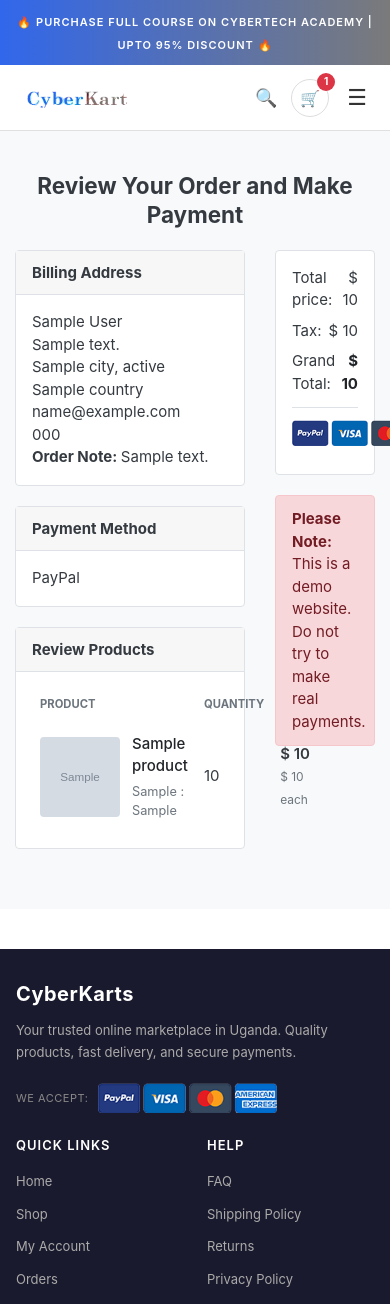
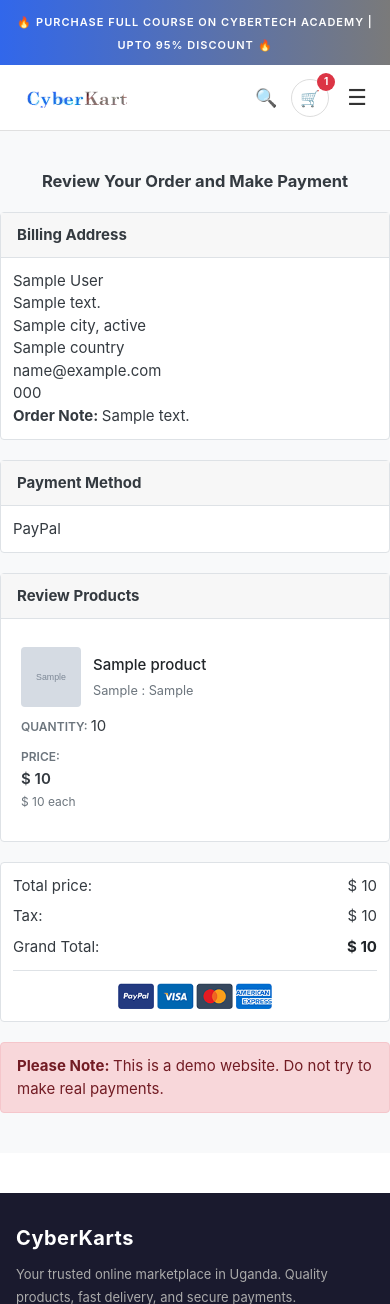
Before and after one commit to chivan-kats41/ecommerce, a Django app: template templates/orders/payments.html in a window 390 px wide; the page is wider, and only the part inside the window is pictured. Shown: the top 1304 px of that part. Run offline with Django 5.2, Linux system fonts and the light colour scheme; the template is opened without the code that fills it: most values are stand-ins (such as "Sample title", 1, 10 or a date in 2020); grey boxes marked "Sample" are stand-in pictures; some libraries are stand-ins or nearby versions; some web fonts are replaced.

Commit message:
Update payments.html

```diff
--- a/templates/orders/payments.html
+++ b/templates/orders/payments.html
@@ -3,25 +3,254 @@
 
 {% block content %}
 
-<section style="padding-top: 40px; padding-bottom: 40px; background-color: #f8f9fa;">
-  <div style="max-width: 1140px; margin: 0 auto; padding: 0 15px;">
+<style>
+  .checkout-section {
+    padding-top: 40px;
+    padding-bottom: 40px;
+    background-color: #f8f9fa;
+  }
 
-    <h4 style="text-align: center; margin-bottom: 20px;">Review Your Order and Make Payment</h4>
-    <div style="display: flex; flex-wrap: wrap; margin: 0 -15px;">
+  .checkout-container {
+    max-width: 1140px;
+    margin: 0 auto;
+    padding: 0 15px;
+  }
+
+  .checkout-title {
+    text-align: center;
+    margin-bottom: 20px;
+  }
+
+  .checkout-row {
+    display: flex;
+    flex-wrap: wrap;
+    margin: 0 -15px;
+  }
+
+  /* Left column: 2/3 width on desktop */
+  .checkout-col-main {
+    flex: 0 0 66.666%;
+    max-width: 66.666%;
+    padding: 0 15px;
+    box-sizing: border-box;
+  }
+
+  /* Right column: 1/3 width on desktop */
+  .checkout-col-side {
+    flex: 0 0 33.333%;
+    max-width: 33.333%;
+    padding: 0 15px;
+    box-sizing: border-box;
+  }
+
+  .checkout-card {
+    border: 1px solid #dee2e6;
+    border-radius: 4px;
+    margin-bottom: 20px;
+    background: #fff;
+  }
+
+  .checkout-card-header {
+    padding: 12px 16px;
+    margin: 0;
+    background-color: #f7f7f7;
+    border-bottom: 1px solid #dee2e6;
+    font-size: 1rem;
+  }
+
+  .checkout-card-body {
+    padding: 16px;
+  }
+
+  .checkout-card-body p {
+    margin-bottom: 0;
+  }
+
+  /* Products table */
+  .products-table {
+    width: 100%;
+    border-collapse: collapse;
+  }
+
+  .products-table thead tr {
+    color: #6c757d;
+    font-size: 0.75rem;
+    text-transform: uppercase;
+  }
+
+  .products-table th {
+    padding: 8px;
+    text-align: left;
+    border: none;
+  }
+
+  .products-table th.col-qty  { width: 120px; }
+  .products-table th.col-price { width: 120px; }
+
+  .products-table td {
+    padding: 12px 8px;
+    border: none;
+    vertical-align: middle;
+  }
+
+  .product-figure {
+    display: flex;
+    align-items: center;
+    margin: 0;
+  }
+
+  .product-img-wrap {
+    margin-right: 12px;
+    flex-shrink: 0;
+  }
+
+  .product-img-wrap img {
+    width: 80px;
+    height: 80px;
+    object-fit: cover;
+    border-radius: 4px;
+  }
+
+  .product-name {
+    color: #212529;
+    text-decoration: none;
+    font-weight: 500;
+  }
+
+  .product-variations {
+    color: #6c757d;
+    font-size: 0.85rem;
+    margin: 4px 0 0;
+  }
+
+  .product-price-main {
+    font-style: normal;
+    font-weight: 600;
+    display: block;
+  }
+
+  .product-price-each {
+    color: #6c757d;
+  }
+
+  /* Order summary */
+  .summary-dl {
+    display: flex;
+    justify-content: space-between;
+    margin-bottom: 8px;
+  }
+
+  .summary-dl dt { font-weight: normal; }
+  .summary-dl dd { margin: 0; text-align: right; }
+
+  .summary-hr {
+    margin: 12px 0;
+    border: none;
+    border-top: 1px solid #dee2e6;
+  }
+
+  .payments-img-wrap {
+    text-align: center;
+    margin-bottom: 12px;
+  }
+
+  .checkout-alert {
+    padding: 12px 16px;
+    background-color: #f8d7da;
+    border: 1px solid #f5c6cb;
+    border-radius: 4px;
+    color: #721c24;
+  }
+
+  /* ── Tablet: ≤ 768px ── */
+  @media (max-width: 768px) {
+    .checkout-col-main,
+    .checkout-col-side {
+      flex: 0 0 100%;
+      max-width: 100%;
+    }
+
+    /* Stack product rows vertically */
+    .products-table thead {
+      display: none;
+    }
+
+    .products-table,
+    .products-table tbody,
+    .products-table tr,
+    .products-table td {
+      display: block;
+      width: 100%;
+    }
+
+    .products-table tr {
+      border-bottom: 1px solid #dee2e6;
+      padding: 12px 0;
+    }
+
+    .products-table tr:last-child {
+      border-bottom: none;
+    }
+
+    .products-table td {
+      padding: 4px 8px;
+    }
+
+    /* Show inline labels for qty/price on mobile */
+    .products-table td[data-label]::before {
+      content: attr(data-label) ": ";
+      font-weight: 600;
+      color: #6c757d;
+      font-size: 0.8rem;
+      text-transform: uppercase;
+    }
+  }
+
+  /* ── Mobile: ≤ 480px ── */
+  @media (max-width: 480px) {
+    .checkout-container {
+      padding: 0 10px;
+    }
+
+    .checkout-title {
+      font-size: 1.1rem;
+    }
+
+    .checkout-card-body {
+      padding: 12px;
+    }
+
+    .product-img-wrap img {
+      width: 60px;
+      height: 60px;
+    }
+
+    .checkout-col-main,
+    .checkout-col-side {
+      padding: 0 5px;
+    }
+  }
+</style>
+
+<section class="checkout-section">
+  <div class="checkout-container">
+
+    <h4 class="checkout-title">Review Your Order and Make Payment</h4>
+    <div class="checkout-row">
 
       <!-- Left Column -->
-      <aside style="flex: 0 0 66.666%; max-width: 66.666%; padding: 0 15px; box-sizing: border-box;">
+      <aside class="checkout-col-main">
 
         <!-- Billing Address Card -->
-        <div style="border: 1px solid #dee2e6; border-radius: 4px; margin-bottom: 20px; background: #fff;">
-          <h5 style="padding: 12px 16px; margin: 0; background-color: #f7f7f7; border-bottom: 1px solid #dee2e6; font-size: 1rem;">Billing Address</h5>
-          <div style="padding: 16px;">
-            <p style="margin-bottom: 0;">{{order.full_name}}</p>
-            <p style="margin-bottom: 0;">{{order.full_address}}</p>
-            <p style="margin-bottom: 0;">{{order.city}}, {{order.state}}</p>
-            <p style="margin-bottom: 0;">{{order.country}}</p>
-            <p style="margin-bottom: 0;">{{order.email}}</p>
-            <p style="margin-bottom: 0;">{{order.phone}}</p>
+        <div class="checkout-card">
+          <h5 class="checkout-card-header">Billing Address</h5>
+          <div class="checkout-card-body">
+            <p>{{order.full_name}}</p>
+            <p>{{order.full_address}}</p>
+            <p>{{order.city}}, {{order.state}}</p>
+            <p>{{order.country}}</p>
+            <p>{{order.email}}</p>
+            <p>{{order.phone}}</p>
             {% if order.order_note %}
             <b>Order Note: </b> {{order.order_note}}
             {% endif %}
@@ -29,36 +258,36 @@
         </div>
 
         <!-- Payment Method Card -->
-        <div style="border: 1px solid #dee2e6; border-radius: 4px; margin-bottom: 20px; background: #fff;">
-          <h5 style="padding: 12px 16px; margin: 0; background-color: #f7f7f7; border-bottom: 1px solid #dee2e6; font-size: 1rem;">Payment Method</h5>
-          <div style="padding: 16px;">
-            <p style="margin-bottom: 0;">PayPal</p>
+        <div class="checkout-card">
+          <h5 class="checkout-card-header">Payment Method</h5>
+          <div class="checkout-card-body">
+            <p>PayPal</p>
           </div>
         </div>
 
         <!-- Review Products Card -->
-        <div style="border: 1px solid #dee2e6; border-radius: 4px; margin-bottom: 20px; background: #fff;">
-          <h5 style="padding: 12px 16px; margin: 0; background-color: #f7f7f7; border-bottom: 1px solid #dee2e6; font-size: 1rem;">Review Products</h5>
-          <div style="padding: 16px;">
-            <table style="width: 100%; border-collapse: collapse;">
+        <div class="checkout-card">
+          <h5 class="checkout-card-header">Review Products</h5>
+          <div class="checkout-card-body">
+            <table class="products-table">
               <thead>
-                <tr style="color: #6c757d; font-size: 0.75rem; text-transform: uppercase;">
-                  <th style="padding: 8px; text-align: left; border: none;">Product</th>
-                  <th style="padding: 8px; text-align: left; border: none; width: 120px;">Quantity</th>
-                  <th style="padding: 8px; text-align: left; border: none; width: 120px;">Price</th>
+                <tr>
+                  <th>Product</th>
+                  <th class="col-qty">Quantity</th>
+                  <th class="col-price">Price</th>
                 </tr>
               </thead>
               <tbody>
                 {% for cart_item in cart_items %}
                 <tr>
-                  <td style="padding: 12px 8px; border: none; vertical-align: middle;">
-                    <figure style="display: flex; align-items: center; margin: 0;">
-                      <div style="margin-right: 12px; flex-shrink: 0;">
-                        <img src="{{ cart_item.product.images.url }}" style="width: 80px; height: 80px; object-fit: cover; border-radius: 4px;">
+                  <td>
+                    <figure class="product-figure">
+                      <div class="product-img-wrap">
+                        <img src="{{ cart_item.product.images.url }}" alt="{{ cart_item.product.product_name }}">
                       </div>
                       <figcaption>
-                        <a href="{{ cart_item.product.get_url }}" style="color: #212529; text-decoration: none; font-weight: 500;">{{ cart_item.product.product_name }}</a>
-                        <p style="color: #6c757d; font-size: 0.85rem; margin: 4px 0 0;">
+                        <a href="{{ cart_item.product.get_url }}" class="product-name">{{ cart_item.product.product_name }}</a>
+                        <p class="product-variations">
                           {% if cart_item.variations.all %}
                           {% for item in cart_item.variations.all %}
                           {{ item.variation_category | capfirst }} : {{ item.variation_value | capfirst }} <br>
@@ -68,13 +297,13 @@
                       </figcaption>
                     </figure>
                   </td>
-                  <td style="padding: 12px 8px; border: none; vertical-align: middle;">
+                  <td data-label="Quantity">
                     <label style="margin: 0;">{{cart_item.quantity}}</label>
                   </td>
-                  <td style="padding: 12px 8px; border: none; vertical-align: middle;">
+                  <td data-label="Price">
                     <div>
-                      <var style="font-style: normal; font-weight: 600; display: block;">$ {{ cart_item.sub_total }}</var>
-                      <small style="color: #6c757d;">$ {{ cart_item.product.price }} each</small>
+                      <var class="product-price-main">$ {{ cart_item.sub_total }}</var>
+                      <small class="product-price-each">$ {{ cart_item.product.price }} each</small>
                     </div>
                   </td>
                 </tr>
@@ -87,25 +316,25 @@
       </aside>
 
       <!-- Right Column -->
-      <aside style="flex: 0 0 33.333%; max-width: 33.333%; padding: 0 15px; box-sizing: border-box;">
+      <aside class="checkout-col-side">
 
         <!-- Order Summary Card -->
-        <div style="border: 1px solid #dee2e6; border-radius: 4px; margin-bottom: 20px; background: #fff;">
-          <div style="padding: 16px;">
-            <dl style="display: flex; justify-content: space-between; margin-bottom: 8px;">
-              <dt style="font-weight: normal;">Total price:</dt>
-              <dd style="margin: 0; text-align: right;">$ {{total}}</dd>
+        <div class="checkout-card">
+          <div class="checkout-card-body">
+            <dl class="summary-dl">
+              <dt>Total price:</dt>
+              <dd>$ {{total}}</dd>
             </dl>
-            <dl style="display: flex; justify-content: space-between; margin-bottom: 8px;">
-              <dt style="font-weight: normal;">Tax:</dt>
-              <dd style="margin: 0; text-align: right;">$ {{tax}}</dd>
+            <dl class="summary-dl">
+              <dt>Tax:</dt>
+              <dd>$ {{tax}}</dd>
             </dl>
-            <dl style="display: flex; justify-content: space-between; margin-bottom: 8px;">
-              <dt style="font-weight: normal;">Grand Total:</dt>
-              <dd style="margin: 0; text-align: right; color: #212529;"><strong>$ {{grand_total}}</strong></dd>
+            <dl class="summary-dl">
+              <dt>Grand Total:</dt>
+              <dd style="color: #212529;"><strong>$ {{grand_total}}</strong></dd>
             </dl>
-            <hr style="margin: 12px 0; border: none; border-top: 1px solid #dee2e6;">
-            <p style="text-align: center; margin-bottom: 12px;">
+            <hr class="summary-hr">
+            <p class="payments-img-wrap">
               <img src="{% static './images/misc/payments.png' %}" height="26">
             </p>
             <div id="paypal-button-container">
@@ -115,7 +344,7 @@
         </div>
 
         <!-- Alert -->
-        <div style="padding: 12px 16px; background-color: #f8d7da; border: 1px solid #f5c6cb; border-radius: 4px; color: #721c24;">
+        <div class="checkout-alert">
           <b>Please Note: </b>This is a demo website. Do not try to make real payments.
         </div>
 
```
